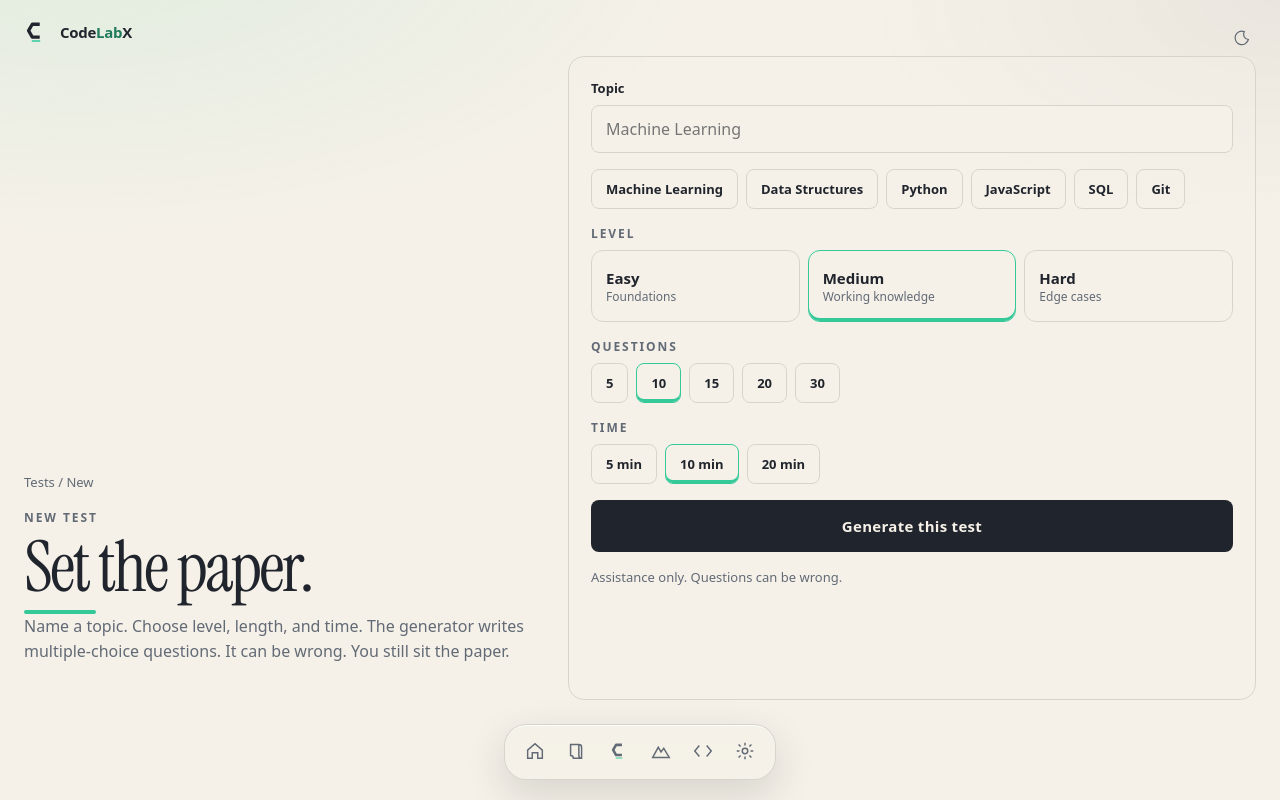
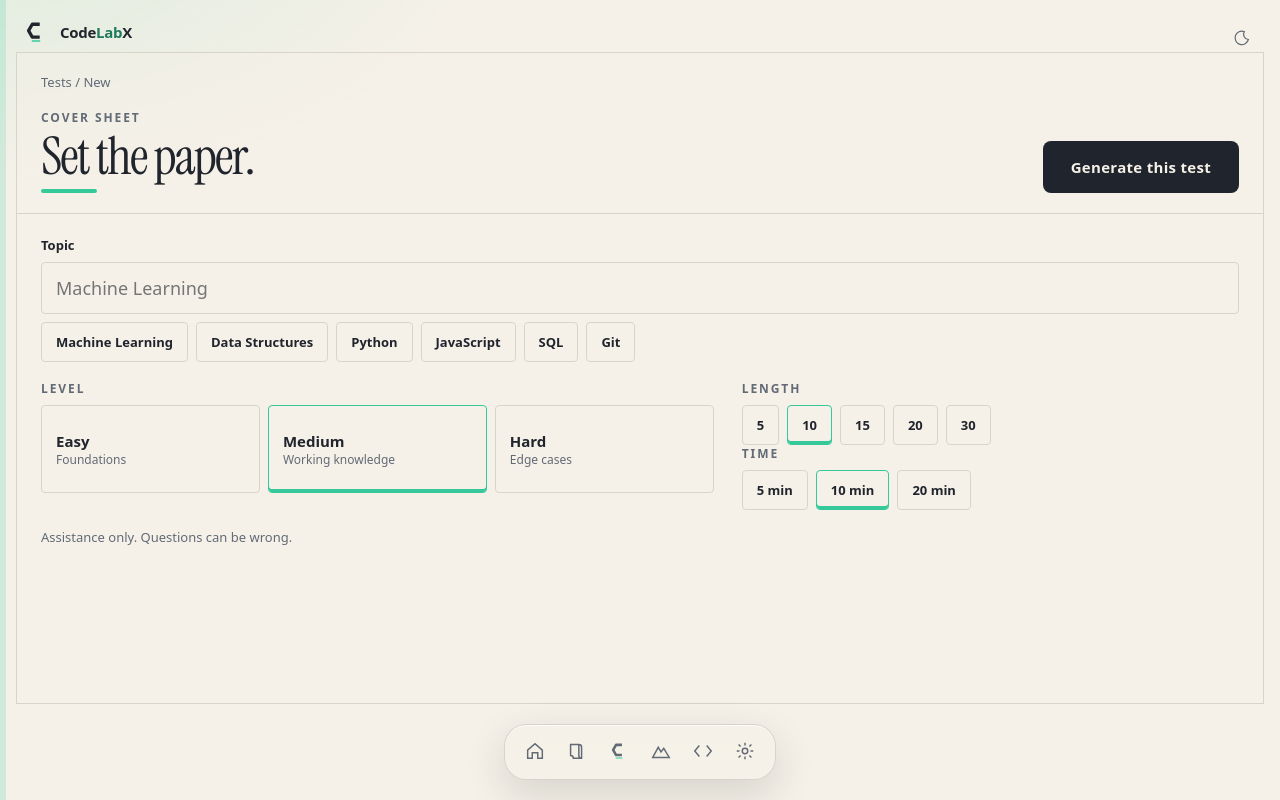
Before and after one commit to sanskrutishelke991/CodeLAbX, a Django app: page /assessments/create/ in a window 1280 px wide. Run offline with Django 5.2, Linux system fonts and the light colour scheme; the visitor is signed in with stand-in values (Sample User, id 1); parts of the project's set-up code (start-up, migrations or seed data) failed here and were passed over.

Commit message:
Assessments V2 mark book full-bleed ledger

```diff
--- a/static/css/v2/assessments.css
+++ b/static/css/v2/assessments.css
@@ -1,142 +1,194 @@
 .page-fill{
   width:100%;max-width:none;margin:0;
-  padding:56px 24px 100px;
+  padding:52px 16px 96px;
   min-height:100dvh;box-sizing:border-box;
-  display:flex;flex-direction:column;gap:14px;
+  display:flex;flex-direction:column;gap:10px;
   position:relative
 }
 .page-fill::before{
   content:"";position:fixed;inset:0;pointer-events:none;z-index:0;
   background:
-    radial-gradient(1100px 520px at 6% -8%, rgba(53,201,154,.10), transparent 58%),
-    radial-gradient(800px 420px at 100% 0%, rgba(32,36,44,.05), transparent 52%)
+    radial-gradient(900px 480px at 0% -10%, rgba(53,201,154,.11), transparent 55%),
+    linear-gradient(90deg, rgba(53,201,154,.18) 0 6px, transparent 6px)
 }
 [data-theme="dark"] .page-fill::before{
   background:
-    radial-gradient(1000px 480px at 0% 0%, rgba(53,201,154,.09), transparent 55%),
-    radial-gradient(720px 380px at 100% 8%, rgba(243,240,232,.04), transparent 50%)
+    radial-gradient(900px 480px at 0% -10%, rgba(53,201,154,.10), transparent 55%),
+    linear-gradient(90deg, rgba(53,201,154,.35) 0 6px, transparent 6px)
 }
 .page-fill > *{position:relative;z-index:1}
-.page-fill h1{font-size:clamp(36px,5.5vw,72px);margin:0}
-.as-head{display:flex;justify-content:space-between;align-items:flex-end;gap:16px;flex-wrap:wrap}
-.as-grid{
-  display:grid;grid-template-columns:repeat(auto-fill,minmax(280px,1fr));
-  gap:12px;flex:1;align-content:start
+.page-fill h1{font-size:clamp(32px,4.6vw,56px);margin:0}
+.page-fill .kicker{margin-bottom:6px}
+.as-head{display:flex;justify-content:space-between;align-items:flex-end;gap:16px;flex-wrap:wrap;flex:none}
+.as-rule{display:block;width:56px;height:4px;background:var(--mint);border-radius:99px;margin:8px 0 0}
+.note{font-size:13px;color:var(--muted);margin:0}
+.as-k{font-size:11px;font-weight:700;letter-spacing:.14em;text-transform:uppercase;color:var(--muted)}
+.as-meta{font-size:14px;color:var(--muted)}
+.as-score{
+  font-family:var(--font-display);font-size:clamp(40px,5vw,68px);font-weight:400;
+  letter-spacing:-.04em;line-height:.9;color:var(--mint-ink);margin:0;text-align:right
 }
-.as-card{
-  display:flex;flex-direction:column;gap:8px;
-  min-height:220px;padding:22px 22px 18px;
-  border:1px solid var(--line);border-radius:14px;background:rgba(245,241,232,.35);
-  color:inherit
+.as-grade{font-size:13px;font-weight:700;letter-spacing:.1em;color:var(--ink);text-align:right;margin:4px 0 0}
+.as-wait{color:var(--faint)}
+
+.as-stats{
+  display:grid;grid-template-columns:repeat(4,1fr);
+  border:1px solid var(--line);flex:none
 }
-[data-theme="dark"] .as-card{background:rgba(17,21,28,.45)}
-.as-card:hover{border-color:var(--ink)}
-.as-card.feat{
-  grid-column:1 / -1;
-  min-height:240px;
-  box-shadow:inset 4px 0 0 var(--mint)
+.as-stat{
+  padding:14px 18px;border-right:1px solid var(--line);min-width:0
 }
-.as-card.feat h2{font-size:clamp(32px,4.6vw,56px)}
-.as-card.feat.scored{
-  display:grid;grid-template-columns:minmax(0,1.4fr) minmax(160px,.6fr);
-  gap:20px;align-items:center
+.as-stat:last-child{border-right:0}
+.as-stat b{
+  display:block;font-family:var(--font-display);font-size:clamp(28px,3.6vw,44px);
+  font-weight:400;letter-spacing:-.03em;line-height:1;color:var(--ink)
 }
-.as-rule{display:block;width:72px;height:4px;background:var(--mint);border-radius:99px;margin:10px 0 0}
-.as-form .btn{width:100%}
+.as-stat.best b{color:var(--mint-ink)}
+.as-stat span{
+  display:block;margin-top:4px;font-size:11px;font-weight:650;
+  letter-spacing:.14em;text-transform:uppercase;color:var(--muted)
+}
+
+.page-fill .filters{margin:0;flex:none}
+
+.as-board{
+  flex:1;display:flex;flex-direction:column;gap:8px;min-height:0
+}
+.as-row{
+  flex:1 1 0;min-height:132px;
+  display:grid;grid-template-columns:52px minmax(0,1fr) minmax(120px,auto) auto;
+  gap:18px;align-items:center;
+  padding:18px 24px;border:1px solid var(--line);
+  background:rgba(245,241,232,.55);color:inherit
+}
+[data-theme="dark"] .as-row{background:rgba(17,21,28,.5)}
+.as-row:first-child{flex:1.45 1 0;min-height:180px}
+.as-row:hover{border-color:var(--ink);background:rgba(53,201,154,.07)}
+.as-ix{
+  font-family:var(--font-display);font-size:clamp(22px,2.4vw,32px);
+  color:var(--muted);letter-spacing:-.03em
+}
+.as-row:first-child .as-ix{color:var(--mint-ink)}
+.as-row h2{
+  font-family:var(--font-display);font-size:clamp(22px,3vw,40px);font-weight:400;
+  letter-spacing:-.03em;line-height:1.08;margin:2px 0 6px
+}
+.as-row:first-child h2{font-size:clamp(28px,4vw,52px)}
+.as-markcol{justify-self:end}
+
+.as-sheet{
+  flex:1;display:flex;flex-direction:column;min-height:0;
+  border:1px solid var(--line);background:rgba(245,241,232,.4)
+}
+[data-theme="dark"] .as-sheet{background:rgba(17,21,28,.45)}
+.as-sheet-head{
+  display:flex;justify-content:space-between;align-items:flex-end;gap:16px;flex-wrap:wrap;
+  padding:20px 24px;border-bottom:1px solid var(--line);flex:none
+}
+.as-sheet-head h1{font-size:clamp(32px,4.2vw,52px)}
+.as-form{
+  flex:1;display:grid;grid-template-columns:1.15fr .85fr;grid-auto-rows:min-content;
+  gap:18px 28px;padding:22px 24px;align-content:start
+}
+.as-span{grid-column:1 / -1}
 .as-form .kicker{margin:0 0 8px}
-.note{font-size:13px;color:var(--muted);margin:0}
-.qitem p{font-size:14px;color:var(--muted);padding:6px 0}
+.as-gap{margin-top:18px}
+.as-form .chips{margin-top:8px}
+.chips{display:flex;flex-wrap:wrap;gap:8px}
+.chip,.pick{
+  min-height:40px;padding:8px 14px;border:1px solid var(--line);border-radius:4px;
+  font-size:13px;font-weight:550;background:transparent;color:var(--ink)
+}
+.chip.on,.pick.on{border-color:var(--mint);box-shadow:inset 0 -3px 0 var(--mint)}
+.picks{display:grid;grid-template-columns:repeat(3,1fr);gap:8px}
+.pick{text-align:left;min-height:88px;display:flex;flex-direction:column;justify-content:center}
+.pick b{font-size:15px}
+.pick span{font-size:12px;color:var(--muted);font-weight:400}
+.as-field{
+  width:100%;min-height:52px;padding:12px 14px;border:1px solid var(--line);border-radius:4px;
+  background:var(--canvas);color:var(--ink);font:inherit;font-size:18px
+}
+.btn-ghost:disabled,.btn:disabled{opacity:.4}
+
+.as-take{
+  flex:1;display:grid;grid-template-columns:minmax(0,1fr) 220px;
+  min-height:calc(100dvh - 148px);border:1px solid var(--line)
+}
+.q-stage{
+  display:flex;flex-direction:column;gap:12px;min-height:0;
+  padding:22px 24px 16px;border-right:1px solid var(--line)
+}
+.q-text{
+  font-family:var(--font-display);font-size:clamp(24px,3.2vw,38px);font-weight:400;
+  letter-spacing:-.03em;line-height:1.15;color:var(--ink);margin:0
+}
+.opts{flex:1;display:grid;grid-template-rows:repeat(4,1fr);gap:8px;min-height:0}
+.opt{
+  text-align:left;padding:0 18px;border:1px solid var(--line);
+  font-size:16px;line-height:1.35;background:transparent;
+  display:flex;align-items:center;min-height:0
+}
+.opt.on{border-color:var(--mint);box-shadow:inset 4px 0 0 var(--mint);background:rgba(53,201,154,.08)}
+.opt em{font-style:normal;font-weight:700;margin-right:10px;color:var(--mint-ink);flex:none}
+.q-side{
+  display:flex;flex-direction:column;gap:12px;padding:20px 16px
+}
+.timer{
+  font-family:var(--font-display);font-size:clamp(36px,4.4vw,56px);letter-spacing:-.04em;line-height:.9
+}
+.timer.warn{color:#D95959}
+.dots{display:grid;grid-template-columns:repeat(5,1fr);gap:6px}
+.dot{
+  min-width:0;height:32px;border:1px solid var(--line);background:transparent;
+  font-size:12px;font-weight:700;color:var(--muted)
+}
+.dot.on{color:var(--ink);border-color:var(--ink)}
+.dot.now{background:var(--mint);border-color:var(--mint);color:#0B0D12}
+.q-nav{display:flex;gap:8px;flex-wrap:wrap}
+.hair > i{width:0}
+
+.as-mark{
+  display:grid;grid-template-columns:auto minmax(0,1fr) auto;
+  gap:20px 28px;align-items:center;
+  padding:4px 0 16px;border-bottom:1px solid var(--line);flex:none
+}
+.hero-pct{
+  font-family:var(--font-display);font-size:clamp(64px,11vw,120px);
+  letter-spacing:-.05em;line-height:.8;margin:0;color:var(--mint-ink)
+}
+.as-mark h1{
+  font-size:clamp(28px,4vw,48px);margin:0 0 6px
+}
+.break{
+  flex:1;display:grid;grid-template-columns:1fr 1fr;
+  gap:8px;align-content:start;min-height:0
+}
+.qitem{border:1px solid var(--line);padding:16px 18px;min-height:0}
+.qitem.ok{box-shadow:inset 4px 0 0 var(--mint)}
+.qitem.bad{box-shadow:inset 4px 0 0 #D95959}
+.qitem h3{font-size:16px;margin:0 0 8px;font-weight:600}
+.qitem p{font-size:14px;color:var(--muted);padding:5px 0}
 .qitem p.mine{color:var(--ink);font-weight:600}
 .qitem p.right{color:var(--mint-ink)}
 .qitem.bad p.mine{color:#D95959}
-.as-result .hero-pct{margin:4px 0 0}
-.page-fill .kicker{margin-bottom:8px}
-.hair > i{width:0}
-.as-card h2{
-  font-family:var(--font-display);font-size:clamp(22px,2.6vw,34px);font-weight:400;
-  letter-spacing:-.03em;line-height:1.1;margin:0
+
+.empty{flex:1;display:flex;flex-direction:column;justify-content:flex-end;
+  border:1px solid var(--line);padding:32px 28px;min-height:280px}
+
+@media (max-width:880px){
+  .page-fill{padding:64px 12px 108px}
+  .as-stats{grid-template-columns:1fr 1fr}
+  .as-stat:nth-child(2){border-right:0}
+  .as-stat:nth-child(1),.as-stat:nth-child(2){border-bottom:1px solid var(--line)}
+  .as-row,.as-row:first-child{
+    grid-template-columns:40px minmax(0,1fr);min-height:120px
+  }
+  .as-markcol,.as-row .btn-sm{grid-column:2}
+  .as-markcol{justify-self:start}
+  .as-form,.as-take,.as-mark,.break{grid-template-columns:1fr}
+  .as-take{min-height:0}
+  .opts{grid-template-rows:none;align-content:start}
+  .opt{min-height:52px;padding:12px 14px}
+  .q-stage{border-right:0;border-bottom:1px solid var(--line)}
+  .as-span{grid-column:auto}
 }
-.as-k{font-size:11px;font-weight:700;letter-spacing:.14em;text-transform:uppercase;color:var(--muted)}
-.as-meta{font-size:14px;color:var(--muted)}
-.as-score{
-  font-family:var(--font-display);font-size:clamp(48px,6vw,72px);font-weight:400;
-  letter-spacing:-.04em;line-height:.9;color:var(--mint-ink)
-}
-.as-grade{font-size:13px;font-weight:700;letter-spacing:.08em;color:var(--ink)}
-.as-compose{
-  flex:1;display:grid;grid-template-columns:minmax(260px,.9fr) minmax(0,1.2fr);
-  gap:28px;min-height:0;align-items:stretch
-}
-.as-copy{display:flex;flex-direction:column;justify-content:flex-end;padding-bottom:8px}
-.as-form{
-  border:1px solid var(--line);border-radius:16px;padding:22px;
-  background:rgba(245,241,232,.4);display:flex;flex-direction:column;gap:16px
-}
-[data-theme="dark"] .as-form{background:rgba(17,21,28,.5)}
-.chips{display:flex;flex-wrap:wrap;gap:8px}
-.chip,.pick{
-  min-height:40px;padding:8px 14px;border:1px solid var(--line);border-radius:8px;
-  font-size:13px;font-weight:550;background:transparent;color:var(--ink)
-}
-.btn-ghost:disabled,.btn:disabled{opacity:.4}
-.chip.on,.pick.on{border-color:var(--mint);box-shadow:inset 0 -3px 0 var(--mint)}
-.picks{display:grid;grid-template-columns:repeat(3,1fr);gap:8px}
-.pick{text-align:left;min-height:72px;display:flex;flex-direction:column;justify-content:center;border-radius:12px}
-.pick b{font-size:15px}
-.pick span{font-size:12px;color:var(--muted);font-weight:400}
-.as-field{width:100%;min-height:48px;padding:12px 14px;border:1px solid var(--line);border-radius:8px;
-  background:var(--canvas);color:var(--ink);font:inherit;font-size:16px}
-.as-take{
-  flex:1;display:grid;grid-template-columns:minmax(0,1.3fr) minmax(220px,.5fr);
-  gap:16px;min-height:calc(100dvh - 170px)
-}
-.q-stage{
-  border:1px solid var(--line);border-radius:16px;padding:28px 28px 20px;
-  display:flex;flex-direction:column;gap:16px;min-height:0;
-  background:rgba(245,241,232,.42)
-}
-[data-theme="dark"] .q-stage{background:rgba(17,21,28,.5)}
-.q-text{
-  font-family:var(--font-display);font-size:clamp(26px,3.4vw,40px);font-weight:400;
-  letter-spacing:-.03em;line-height:1.15;color:var(--ink);margin:0
-}
-.opts{display:grid;gap:8px;flex:1;align-content:start}
-.opt{
-  text-align:left;padding:16px 18px;border:1px solid var(--line);border-radius:12px;
-  font-size:16px;line-height:1.4;background:transparent
-}
-.opt.on{border-color:var(--mint);box-shadow:inset 3px 0 0 var(--mint);background:rgba(53,201,154,.08)}
-.opt em{font-style:normal;font-weight:700;margin-right:8px;color:var(--mint-ink)}
-.q-side{
-  border:1px solid var(--line);border-radius:16px;padding:22px;
-  display:flex;flex-direction:column;gap:14px
-}
-.timer{
-  font-family:var(--font-display);font-size:clamp(40px,5vw,64px);letter-spacing:-.04em;line-height:.9
-}
-.timer.warn{color:#D95959}
-.dots{display:flex;flex-wrap:wrap;gap:6px}
-.dot{
-  width:12px;height:12px;border-radius:99px;border:1px solid var(--line);background:transparent;padding:0
-}
-.dot.on{background:var(--ink);border-color:var(--ink)}
-.dot.now{background:var(--mint);border-color:var(--mint)}
-.q-nav{display:flex;gap:8px;flex-wrap:wrap}
-.break{display:grid;gap:10px}
-.qitem{border:1px solid var(--line);border-radius:12px;padding:16px 18px}
-.qitem.ok{box-shadow:inset 4px 0 0 var(--mint)}
-.qitem.bad{box-shadow:inset 4px 0 0 #D95959}
-.qitem h3{font-size:16px;margin:0 0 8px;font-weight:600}
-.qitem li{list-style:none;padding:6px 0;color:var(--muted);font-size:14px}
-.qitem li.mine{color:var(--ink);font-weight:600}
-.qitem li.right{color:var(--mint-ink)}
-.hero-pct{
-  font-family:var(--font-display);font-size:clamp(72px,12vw,140px);letter-spacing:-.05em;line-height:.85;margin:0
-}
-@media (max-width:880px){
-  .page-fill{padding:64px 14px 108px}
-  .as-card.feat,.as-compose,.as-take{grid-template-columns:1fr}
-  .as-take{min-height:0}
-  .picks{grid-template-columns:1fr}
-  .q-stage{padding:18px}
-}
--- a/static/js/v2/assessments.js
+++ b/static/js/v2/assessments.js
@@ -182,6 +182,7 @@
       if (i === current) b.classList.add("now");
       b.setAttribute("data-i", String(i));
       b.setAttribute("aria-label", "Question " + (i + 1));
+      b.textContent = String(i + 1);
       dots.appendChild(b);
     }
   }
--- a/templates/assessments/create_test.html
+++ b/templates/assessments/create_test.html
@@ -4,26 +4,27 @@
 {% block dial_index %}4{% endblock %}
 {% block page_mod %} page-fill{% endblock %}
 {% block extra_css %}
-<link rel="stylesheet" href="{% static 'css/v2/assessments.css' %}?v=1">
+<link rel="stylesheet" href="{% static 'css/v2/assessments.css' %}?v=2">
 {% endblock %}
 {% block extra_js %}
-<script src="{% static 'js/v2/assessments.js' %}?v=1" defer></script>
+<script src="{% static 'js/v2/assessments.js' %}?v=2" defer></script>
 {% endblock %}
 {% block content %}
 {% csrf_token %}
-<div class="as-compose">
-  <div class="as-copy">
+<div class="as-sheet">
+  <header class="as-sheet-head">
+    <div>
       <p class="crumb"><a href="{% url 'assessments:quiz_list' %}">Tests</a> / New</p>
-    <p class="kicker">New test</p>
+      <p class="kicker">Cover sheet</p>
       <h1>Set the paper.</h1>
       <i class="as-rule" aria-hidden="true"></i>
-    <p class="form-copy">Name a topic. Choose level, length, and time. The generator writes multiple-choice questions. It can be wrong. You still sit the paper.</p>
     </div>
+    <button type="submit" class="btn" id="gen-test" form="make-test">Generate this test</button>
+  </header>
   <form class="as-form" id="make-test" method="post">
-    <div>
+    <div class="as-span">
       <label class="fld" for="topic">Topic</label>
       <input class="as-field" id="topic" name="topic" maxlength="100" required placeholder="Machine Learning">
-    </div>
       <div class="chips" id="topic-chips">
         <button type="button" class="chip" data-topic="Machine Learning">Machine Learning</button>
         <button type="button" class="chip" data-topic="Data Structures">Data Structures</button>
@@ -31,6 +32,7 @@
         <button type="button" class="chip" data-topic="JavaScript">JavaScript</button>
         <button type="button" class="chip" data-topic="SQL">SQL</button>
         <button type="button" class="chip" data-topic="Git">Git</button>
+      </div>
     </div>
     <div>
       <p class="kicker">Level</p>
@@ -41,7 +43,7 @@
       </div>
     </div>
     <div>
-      <p class="kicker">Questions</p>
+      <p class="kicker">Length</p>
       <div class="chips" id="n-picks">
         <button type="button" class="chip" data-n="5">5</button>
         <button type="button" class="chip on" data-n="10">10</button>
@@ -49,17 +51,14 @@
         <button type="button" class="chip" data-n="20">20</button>
         <button type="button" class="chip" data-n="30">30</button>
       </div>
-    </div>
-    <div>
-      <p class="kicker">Time</p>
+      <p class="kicker as-gap">Time</p>
       <div class="chips" id="t-picks">
         <button type="button" class="chip" data-t="5">5 min</button>
         <button type="button" class="chip on" data-t="10">10 min</button>
         <button type="button" class="chip" data-t="20">20 min</button>
       </div>
     </div>
-    <button type="submit" class="btn" id="gen-test">Generate this test</button>
-    <p class="note" id="gen-status">Assistance only. Questions can be wrong.</p>
+    <p class="note as-span" id="gen-status">Assistance only. Questions can be wrong.</p>
   </form>
 </div>
 {% endblock %}
--- a/templates/assessments/take_test.html
+++ b/templates/assessments/take_test.html
@@ -4,10 +4,10 @@
 {% block dial_index %}4{% endblock %}
 {% block page_mod %} page-fill{% endblock %}
 {% block extra_css %}
-<link rel="stylesheet" href="{% static 'css/v2/assessments.css' %}?v=1">
+<link rel="stylesheet" href="{% static 'css/v2/assessments.css' %}?v=2">
 {% endblock %}
 {% block extra_js %}
-<script src="{% static 'js/v2/assessments.js' %}?v=1" defer></script>
+<script src="{% static 'js/v2/assessments.js' %}?v=2" defer></script>
 {% endblock %}
 {% block content %}
 {% csrf_token %}
```
Also changed, not shown: templates/assessments/quiz_list.html (+20 -21 lines), templates/assessments/test_result.html (+7 -12 lines). Lines whose indentation alone changed are shown as unchanged.
